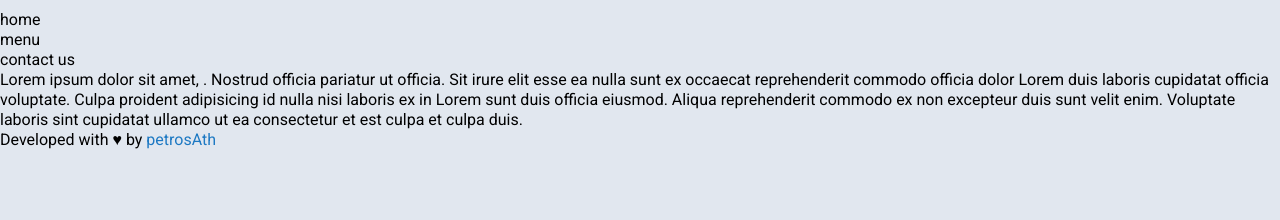
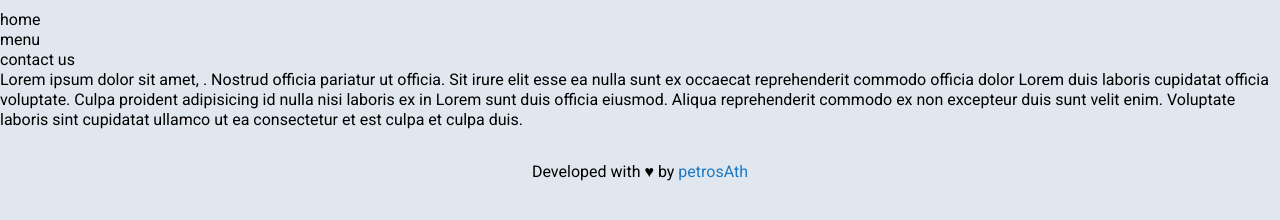
Before and after one commit to petrosAth/restaurant-page, a website built with webpack: page src/index.html in a window 1280 px wide. Shown: the part 294-514 px from the top of the page. Built offline with nearby package versions, Linux system fonts and the light colour scheme.

Commit message:
Add basic styling for footer

```diff
--- a/src/stylesheets/layout/_footer.scss
+++ b/src/stylesheets/layout/_footer.scss
@@ -1,3 +1,17 @@
 // -----------------------------------------------------------------------------
 // This file contains all styles related to the footer of the site/application.
 // -----------------------------------------------------------------------------
+
+/// Load custom modules
+@use '../abstracts/' as a;
+@use '../themes' as t;
+
+.footer {
+  margin: 2rem 0;
+  display: flex;
+  justify-content: center;
+
+  &__credentials {
+    @include a.text-setting(400);
+  }
+}
```
